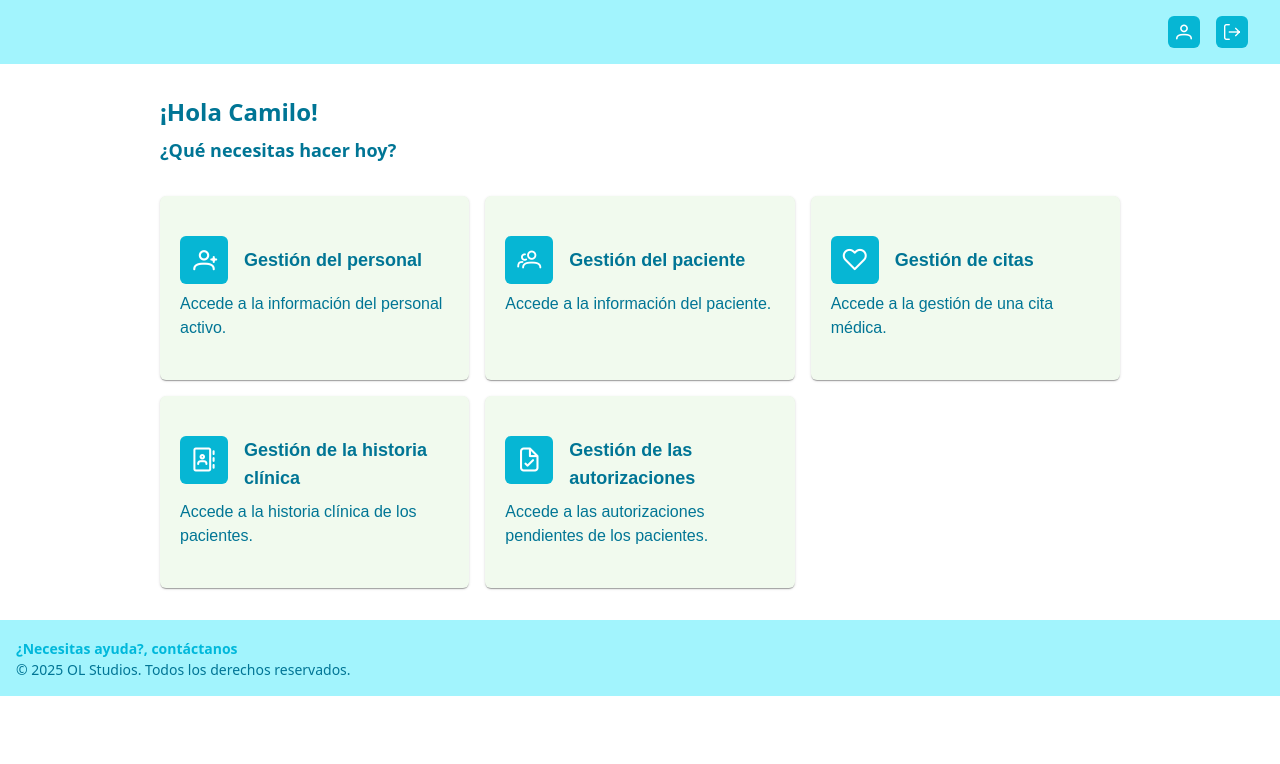
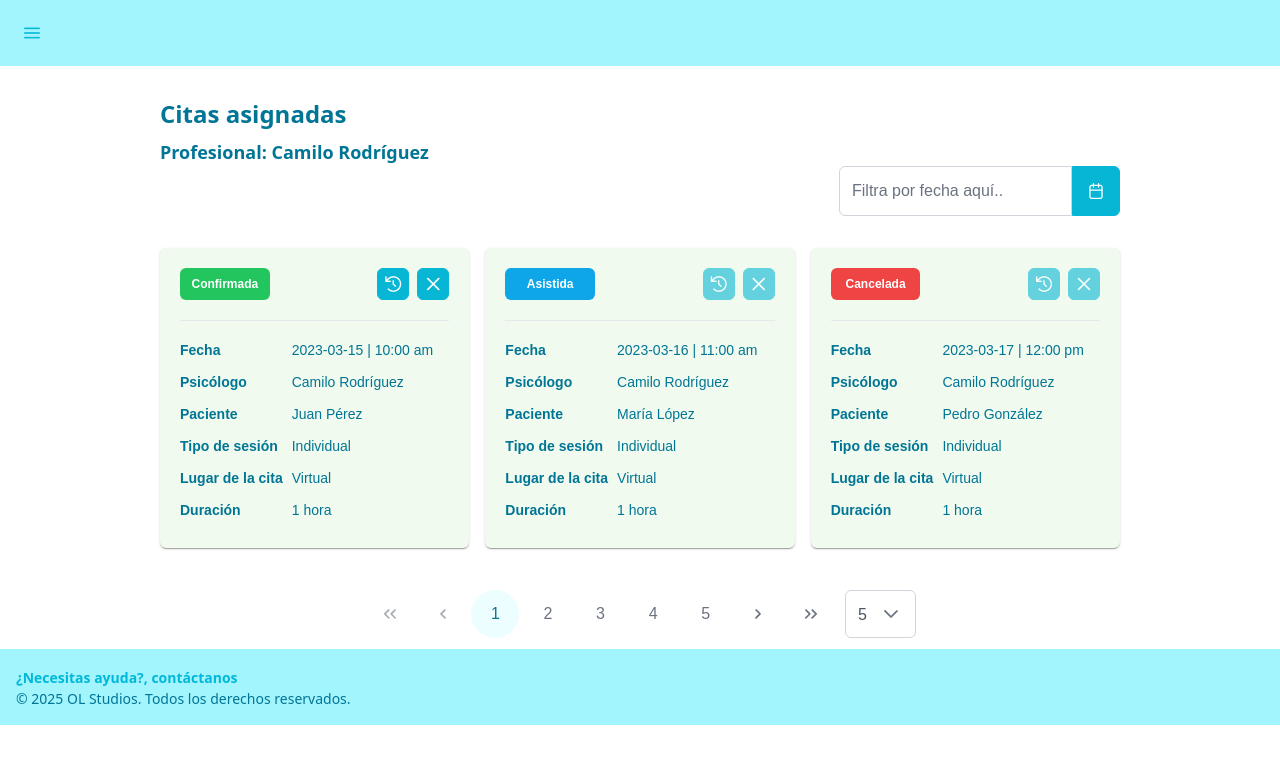
Before and after one commit to AndreaM-95/GC-PSICOLOGICAS, a React (Vite) app in the folder frontend/: page / in a window 1280 px wide. Shown: the top 764 px of the page. Built offline with nearby package versions, Linux system fonts and the light colour scheme; a web font is replaced by a local one.

Commit message:
Agenda del doctor y modificaciones en login y registro

```diff
--- a/frontend/src/App.css
+++ b/frontend/src/App.css
@@ -3,3 +3,16 @@
 html{
   padding: 0;
 }
+
+/*BARRA DEL SCROLLPANEL */
+.p-scrollpanel-content {
+    padding-right: 0px; /* Espacio entre barra y borde */
+}
+
+.p-scrollpanel .p-scrollpanel-bar{
+  background-color: var(--color-cyan-500) ;
+}
+
+.p-card-content{
+  padding: 0px;
+}
--- a/frontend/src/App.tsx
+++ b/frontend/src/App.tsx
@@ -1,16 +1,16 @@
-//import AppointmentCard from './components/AppointmentCard'
+/*import Menu from './pages/Menu'
+import Register from './pages/Register'
+import Login from './pages/Login'*/
+import ListDoctorAppointments from './pages/Admin/ListDoctorAppointments'
 import Footer from './components/Footer'
-import Menu from './pages/Menu'
-//import Register from './pages/Register'
-//import Login from './pages/Login'
 
 function App() {
   return (
     <>
-      {/* <Login />
-      <Register />
-      <AppointmentCard/>*/}
-      <Menu/>
+      {/*<Register />
+      <Login />
+      <Menu/>*/}
+      <ListDoctorAppointments />
       <Footer />
     </>
   )
--- a/frontend/src/components/AppointmentCard.tsx
+++ b/frontend/src/components/AppointmentCard.tsx
@@ -1,18 +1,88 @@
 import React from 'react';
+import '../App.css'
+import 'primeicons/primeicons.css';
+import { Tag } from 'primereact/tag';
+import { Card } from 'primereact/card';
+import { Divider } from 'primereact/divider';
 import { Button } from 'primereact/button';
+
 
 interface Appointment {
     id: number;
+    stateAppointmentId: number;
+    stateAppointment: string;
     date: string;
     time: string;
+    psychologistId: number;
+    psychologistName: string;
+    clientId: number;
     clientName: string;
+    sessionType: string;
+    placeMeetingId: number;
+    placeMeeting: string;
+    timeAppointment: string;
 }
 
-export default function AppointmentCard() {
+export default function AppointmentCard({ appointment }: { appointment: Appointment }) {
+    const appointmentFields = [
+        { label: 'Fecha', value: `${appointment.date} | ${appointment.time}` },
+        { label: 'Psicólogo', value: appointment.psychologistName },
+        { label: 'Paciente', value: appointment.clientName },
+        { label: 'Tipo de sesión', value: appointment.sessionType },
+        { label: 'Lugar de la cita', value: appointment.placeMeeting },
+        { label: 'Duración', value: appointment.timeAppointment },
+    ];
+
+    const isDisabled = appointment.stateAppointment !== "Confirmada"; // true si NO está confirmada
+
+    const StateAppointmentColor = (state: string) => {
+        switch (state) {
+            case "Confirmada":
+                return "success";
+            case "Asistida":
+                return "info";
+            case "Cancelada":
+                return "danger";
+            default:
+                return "warning";
+        }
+    }
+
+    const rescheduleTheAppointment = () => {
+        if (!isDisabled) {
+            console.log("Historial de la cita:", appointment.id);
+        }
+    };
+
+    const cancelAppointment = () => {
+        if (!isDisabled) {
+            console.log("Cancelar cita:", appointment.id);
+        }
+    };
+
     return (
-       <div className="card flex flex-wrap justify-content-center gap-3">
-            <Button label="Primary" />
-            <Button label="Secondary" severity="secondary" />
-        </div>
+        <Card
+            style={{ background: '#f1faee', padding: '0px' }}
+        >
+            <div className="flex flex-wrap p-0">
+                <Tag severity={StateAppointmentColor(appointment.stateAppointment)} value={appointment.stateAppointment} className='w-4/12'></Tag>
+                <div className='flex justify-end gap-2 w-[calc(100%-33.33%)]'>
+                    <Button icon="pi pi-history" disabled={isDisabled} aria-label="Filter" onClick={rescheduleTheAppointment} style={{ width: '2rem', height: '2rem' }} />
+
+                    <Button icon="pi pi-times" disabled={isDisabled} aria-label="Filter" onClick={cancelAppointment} style={{ width: '2rem', height: '2rem' }} />
+                </div>
+            </div>
+
+            <Divider />
+            <div className="grid grid-cols-[40%_60%] gap-1">
+                {appointmentFields.map((field, index) => (
+                    <React.Fragment key={index}>
+                    <label className="text-cyan-700 w-full font-bold mb-2 text-sm content-center">{field.label}</label>
+                    <label className="text-cyan-700 w-full mb-2 text-sm content-center">{field.value}</label>
+                    </React.Fragment>
+                ))}
+            </div>
+        </Card>
+
     )
 }
--- a/frontend/src/components/Navbar.tsx
+++ b/frontend/src/components/Navbar.tsx
@@ -1,17 +1,39 @@
-import { Avatar } from "primereact/avatar";
+import React, { useRef } from 'react';
+import { Button } from 'primereact/button';
+import { Menu } from 'primereact/menu';
+import type { MenuItem } from 'primereact/menuitem';
+import { Toast } from 'primereact/toast';
 
 export default function Navbar() {
+    const menuLeft = useRef<Menu>(null);
+    const toast = useRef<Toast>(null);
+    const items: MenuItem[] = [
+        {
+            label: '¿Qué deseas hacer?',
+            items: [
+                {
+                    label: 'Inicio',
+                    icon: 'pi pi-home'
+                },
+                {
+                    label: 'Perfil',
+                    icon: 'pi pi-user'
+                },
+                {
+                    label: 'Salir',
+                    icon: 'pi pi-sign-out'
+                }
+            ]
+        }
+    ];
+
     return (
-        <nav className="flex justify-end w-full bg-cyan-200 p-4">
-            <Avatar icon= "pi pi-user" className="text-white p-overlay-badge"
-                style={{ backgroundColor: 'var(--primary-color)', marginRight: '1rem' }}
-                onClick={() => {}}
-            />
-
-            <Avatar icon= "pi pi-sign-out" className="text-white p-overlay-badge"
-                style={{ backgroundColor: 'var(--primary-color)', marginRight: '1rem' }}
-                onClick={() => {}}
-            />
+        <nav className="w-full bg-cyan-200 p-2">
+            <div className="card flex justify-content-center">
+                <Toast ref={toast}></Toast>
+                <Menu model={items} popup ref={menuLeft} id="popup_menu_left" />
+                <Button text icon="pi pi-bars" style={{color:'var(--color-cyan-500)'}} onClick={(event) => menuLeft.current?.toggle(event)} aria-controls="popup_menu_left" aria-haspopup />
+            </div>
         </nav>
     );
 }
--- /dev/null
+++ b/frontend/src/pages/Admin/ListDoctorAppointments.tsx
@@ -0,0 +1,89 @@
+import { Calendar } from "primereact/calendar";
+import AppointmentCard from "../../components/AppointmentCard";
+import Navbar from "../../components/Navbar"
+import { Paginator } from 'primereact/paginator';
+import { useState } from "react";
+
+const DataAppointment = [
+    {
+        id: 1,
+        stateAppointmentId: 1,
+        stateAppointment: "Confirmada",
+        date: "2023-03-15",
+        time: "10:00 am",
+        psychologistId: 1,
+        psychologistName: "Camilo Rodríguez",
+        clientId: 1,
+        clientName: "Juan Pérez",
+        sessionType: "Individual",
+        placeMeetingId: 1,
+        placeMeeting: "Virtual",
+        timeAppointment: "1 hora"
+    },
+    {
+        id: 2,
+        stateAppointmentId: 1,
+        stateAppointment: "Asistida",
+        date: "2023-03-16",
+        time: "11:00 am",
+        psychologistId: 1,
+        psychologistName: "Camilo Rodríguez",
+        clientId: 2,
+        clientName: "María López",
+        sessionType: "Individual",
+        placeMeetingId: 1,
+        placeMeeting: "Virtual",
+        timeAppointment: "1 hora"
+    },
+    {
+        id: 3,
+        stateAppointmentId: 1,
+        stateAppointment: "Cancelada",
+        date: "2023-03-17",
+        time: "12:00 pm",
+        psychologistId: 1,
+        psychologistName: "Camilo Rodríguez",
+        clientId: 3,
+        clientName: "Pedro González",
+        sessionType: "Individual",
+        placeMeetingId: 1,
+        placeMeeting: "Virtual",
+        timeAppointment: "1 hora"
+    }
+];
+
+export default function ListDoctorAppointments() {
+    const [first, setFirst] = useState(0);
+    const [rows, setRows] = useState(5);
+
+    const onPageChange = (event: { first: number; rows: number }) => {
+        setFirst(event.first);
+        setRows(event.rows);
+    };
+
+    //TODO: Agregar el nombre del doctor desde la API
+    return (
+        <div>
+            <Navbar />
+            <div className="m-auto w-3/4">
+                <h1 className="text-cyan-700 font-bold text-2xl mx-auto mt-8 mb-2">Citas asignadas</h1>
+                <h3 className="text-cyan-700 font-bold text-lg mx-auto">Profesional: Camilo Rodríguez</h3>
+            </div>
+            <div className="m-auto w-3/4 flex justify-end">
+                <Calendar id="buttondisplay" placeholder='Filtra por fecha aquí..' showIcon />
+            </div>
+
+            <map name="DataAppointment">
+                <div className="w-3/4 grid grid-cols-1 md:grid-cols-2 lg:grid-cols-3 2xl:grid-cols-4 gap-4 mx-auto my-8">
+                    {DataAppointment.map((item, index) => (
+                        <AppointmentCard key={index} appointment={item} />
+                    ))}
+                </div>
+            </map>
+
+            <div className="card">
+                <Paginator first={first} rows={rows} totalRecords={120} rowsPerPageOptions={[5, 10, 20]} onPageChange={onPageChange} />
+            </div>
+        </div>
+    );
+}
--- a/frontend/src/pages/Login.tsx
+++ b/frontend/src/pages/Login.tsx
@@ -25,7 +25,7 @@ export default function Login() {
             </div>
 
             <div className="w-1/2 flex flex-col bg-cyan-200 items-center justify-center">
-                <h1 className="text-cyan-700 font-bold w-1/2 text-3xl text-center mx-auto mb-16">
+                <h1 className="text-cyan-700 font-bold w-3/4 text-3xl text-center mx-auto mb-16">
                     ¡Bienvenidos al sistema de gestión de citas!
                 </h1>
 
```
Also changed, not shown: frontend/src/pages/Register.tsx (+21 -15 lines), frontend/src/pages/Admin/PersonnelManagement.tsx (added).
